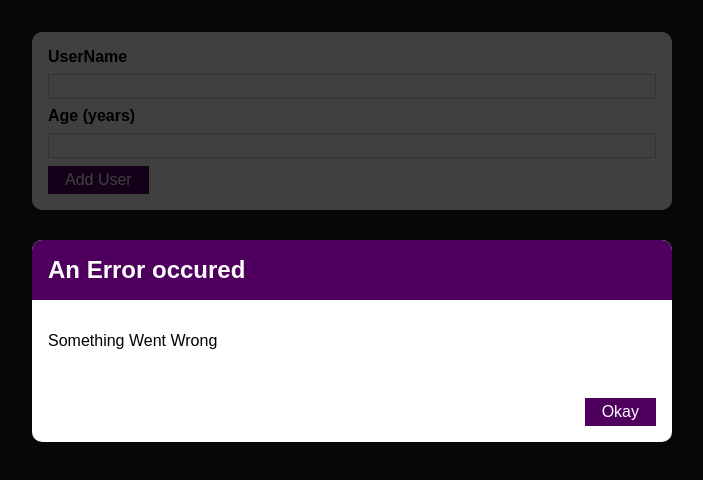
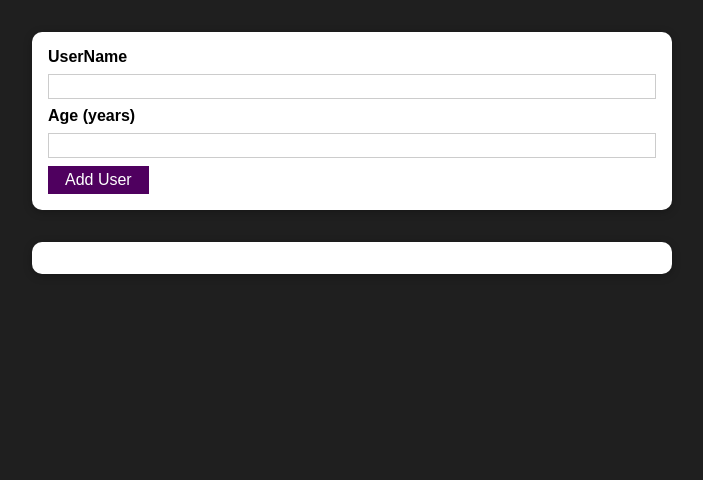
Before and after one commit to Raushan022/uReactUserName, a React (Create React App) app: page / in a window 1280 px wide. Shown: the top 480 px of the page, without its empty margins (288-991 px from the left). Built offline with nearby package versions, Linux system fonts and the light colour scheme.

Commit message:
error modal functionality added and closing error modal on click

```diff
--- a/src/components/UI/ErrorModal.js
+++ b/src/components/UI/ErrorModal.js
@@ -6,7 +6,7 @@
 const ErrorModal = (props) => {
   return (
     <>
-    <div className={classes.backdrop}></div>
+    <div className={classes.backdrop} onClick={props.onClickHAndler}></div>
       <Card className={classes.modal}>
         <header className={classes.header}>
           <h2>{props.title}</h2>
@@ -15,7 +15,7 @@
           <p>{props.message}</p>
         </div>
         <footer className={classes.actions}>
-          <Button>Okay</Button>
+          <Button onClick={props.onClickHAndler}>Okay</Button>
         </footer>
       </Card>
     </>
--- a/src/components/Users/AddUser.js
+++ b/src/components/Users/AddUser.js
@@ -5,16 +5,26 @@
 import ErrorModal from '../UI/ErrorModal'
 
 const AddUser = (props) => {
-  const [enteredUsername, setEnteredUsername] = useState('')
-  const [enteredAge, setEnteredAge] = useState('')
+  const [enteredUsername, setEnteredUsername] = useState('');
+  const [enteredAge, setEnteredAge] = useState('');
+  const [isError, setIsError] = useState();
 
   const addUserHandler = (event) => {
     event.preventDefault()
     if (enteredUsername.trim().length === 0 || enteredAge.trim().length === 0) {
+      setIsError({
+        title: 'Invalid Input',
+        message: 'Please Enter a valid Name and Age (non-empty values).'
+      });
       return;
     }
     if (+enteredAge < 1) {
+      setIsError({
+        title: 'Invalid Age',
+        message: 'Please enter a valid age (> 0)'
+      });
       return;
+
     }
     // console.log(enteredUsername, enteredAge)
     props.onAddUser(enteredUsername, enteredAge)
@@ -28,9 +38,13 @@
   const ageChangeHandler = (event) => {
     setEnteredAge(event.target.value)
   }
+
+  const errorHandler = () => {
+    setIsError(null)
+  }
   return (
     <>
-      <ErrorModal title='An Error occured' message='Something Went Wrong' />
+      { isError && <ErrorModal title={isError.title} message={isError.message} onClickHAndler={errorHandler}/>}
       <Card className={classes.input}>
         <form onSubmit={addUserHandler}>
           <label htmlFor="username">UserName</label>
```
